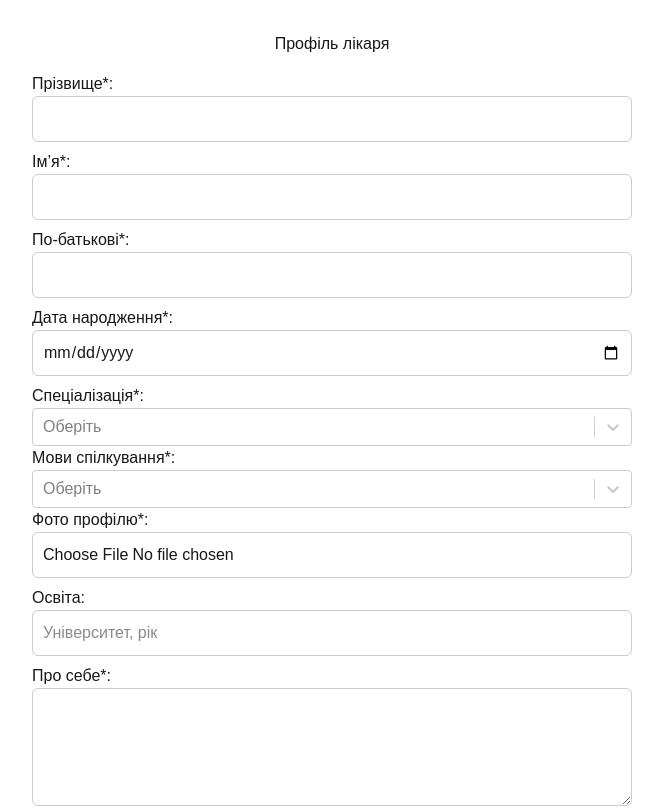
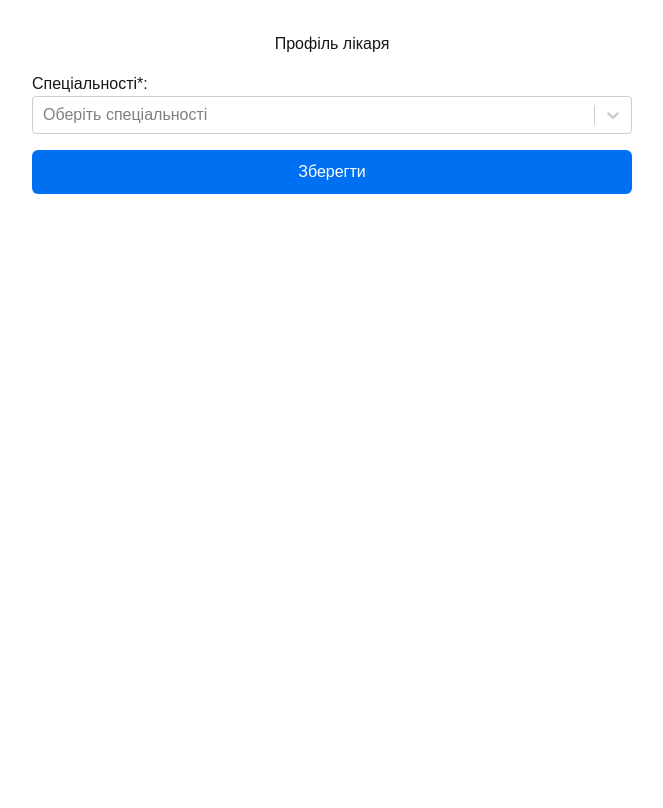
Before and after one commit to Likar24com/likar24, a Next.js app: page /complete-doctor in a window 1280 px wide. Shown: the top 808 px of the page, without its empty margins (308-971 px from the left). Built offline with nearby package versions, Linux system fonts and the light colour scheme.

Commit message:
style: уніфіковано всі форми (auth, index, reset/update-password, complete-profile)

```diff
--- a/pages/complete-doctor.tsx
+++ b/pages/complete-doctor.tsx
@@ -1,22 +1,24 @@
-import { useEffect, useState } from 'react';
+import React, { useEffect, useState } from 'react';
 import { supabase }      from '../lib/supabase';
 import { useRouter }     from 'next/router';
 import Select            from 'react-select';
 
 export default function CompleteDoctor() {
-  const [userId, setUserId]   = useState<string|null>(null);
-  const [firstName, setFirstName]     = useState('');
-  const [lastName, setLastName]       = useState('');
-  const [middleName, setMiddleName]   = useState('');
-  const [birthDate, setBirthDate]     = useState('');
-  const [specialization, setSpecialization] = useState('');
+  const [userId, setUserId]       = useState<string|null>(null);
+  const [firstName, setFirstName] = useState('');
+  const [lastName, setLastName]   = useState('');
+  const [middleName, setMiddleName] = useState('');
+  const [birthDate, setBirthDate] = useState('');
+
+  // тепер масив
+  const [specializations, setSpecializations] = useState<any[]>([]);
   const [languagesSpoken, setLanguagesSpoken] = useState<any[]>([]);
-  const [photo, setPhoto] = useState<File|null>(null);
+  const [photo, setPhoto]       = useState<File|null>(null);
   const [education, setEducation] = useState('');
   const [about, setAbout]         = useState('');
-  const [diplomaFiles, setDiplomaFiles] = useState<File[]>([]);
-  const [diplomaPreviews, setDiplomaPreviews] = useState<string[]>([]);
-  const [errors, setErrors] = useState<{[k:string]:string}>({});
+  const [diplomaFiles, setDiplomaFiles]           = useState<File[]>([]);
+  const [diplomaPreviews, setDiplomaPreviews]     = useState<string[]>([]);
+  const [errors, setErrors]       = useState<{[k:string]:string}>({});
 
   const router = useRouter();
 
@@ -25,56 +27,51 @@ export default function CompleteDoctor() {
     'Офтальмолог','Хірург','Гінеколог','Стоматолог','Психотерапевт'
   ].map(v=>({value:v,label:v}));
 
-  const languageOptions = [
-    'Українська','English','Русский','Polski','Deutsch',
-    'Français','Español','Italiano','中文','العربية','Türkçe','Português','தமிழ்','हिन्दी'
-  ].map(v=>({value:v,label:v}));
-
+  // інші опції залишаємо...
   const inputStyle = { width:'100%',padding:10,fontSize:'1rem',border:'1px solid #ccc',borderRadius:6,marginBottom:8 };
   const buttonStyle = { width:'100%',padding:10,fontSize:'1rem',backgroundColor:'#0070f3',color:'#fff',border:'none',borderRadius:6,cursor:'pointer',marginTop:16 };
 
   useEffect(() => {
-    (async()=> {
+    (async()=>{
       const { data:{ user } } = await supabase.auth.getUser();
       if (!user?.id) return;
       setUserId(user.id);
     })();
   }, []);
 
-  // Прев’ю дипломів
-  const handleDiplomas = (e:React.ChangeEvent<HTMLInputElement>)=>{
+  const handleDiplomas = (e:React.ChangeEvent<HTMLInputElement>) => {
     const files = Array.from(e.target.files||[]);
     setDiplomaFiles(files);
     setDiplomaPreviews(files.map(f=>URL.createObjectURL(f)));
   };
 
-  const handleSubmit = async(e:React.FormEvent)=>{
+  const handleSubmit = async(e:React.FormEvent) => {
     e.preventDefault();
     const errs:{[k:string]:string} = {};
-    if (!firstName) errs.firstName='Ім’я обов’язкове';
-    if (!lastName)  errs.lastName='Прізвище обов’язкове';
-    if (!middleName) errs.middleName='По-батькові обов’язкове';
-    if (!birthDate) errs.birthDate='Дата народження обов’язкова';
-    if (!specialization) errs.specialization='Спеціалізація обов’язкова';
-    if (!languagesSpoken.length) errs.languagesSpoken='Оберіть мови';
-    if (!photo) errs.photo='Додайте фото профілю';
-    if (!about) errs.about='Розкажіть про себе';
-    if (!diplomaFiles.length) errs.diplomaFiles='Завантажте дипломи';
+    if (!firstName)    errs.firstName    = 'Ім’я обов’язкове';
+    if (!lastName)     errs.lastName     = 'Прізвище обов’язкове';
+    if (!middleName)   errs.middleName   = 'По-батькові обов’язкове';
+    if (!birthDate)    errs.birthDate    = 'Дата народження обов’язкова';
+    if (specializations.length === 0) errs.specializations = 'Оберіть хоча б одну спеціальність';
+    if (languagesSpoken.length  === 0) errs.languagesSpoken = 'Оберіть мови спілкування';
+    if (!photo)        errs.photo       = 'Додайте фото профілю';
+    if (!about)        errs.about       = 'Розкажіть про себе';
+    if (diplomaFiles.length === 0) errs.diplomaFiles = 'Завантажте фото дипломів';
     setErrors(errs);
     if (Object.keys(errs).length) return;
 
-    const updates:any = {
+    const updates: any = {
       first_name: firstName,
       last_name,
       middle_name: middleName,
       birth_date: birthDate,
-      specialization,
+      // зберігаємо масив рядків
+      specialization: specializations.map(s=>s.value),
       languages_spoken: languagesSpoken.map(l=>l.value),
       education,
       about
     };
 
-    // фото профілю
     if (photo) {
       const ext = photo.name.split('.').pop();
       const key = `avatars/${userId}.${ext}`;
@@ -82,7 +79,7 @@ export default function CompleteDoctor() {
       updates.photo = data?.path;
     }
 
-    // дипломи
+    if (diplomaFiles.length) {
       const paths:string[] = [];
       for (const file of diplomaFiles) {
         const ext = file.name.split('.').pop();
@@ -91,6 +88,7 @@ export default function CompleteDoctor() {
         data?.path && paths.push(data.path);
       }
       updates.diploma_photos = paths;
+    }
 
     await supabase.from('users').update(updates).eq('id', userId);
     router.push('/cabinet');
@@ -100,63 +98,19 @@ export default function CompleteDoctor() {
     <main style={{ maxWidth:600,margin:'2rem auto',fontFamily:'Arial, sans-serif' }}>
       <h1 style={{ textAlign:'center',marginBottom:16 }}>Профіль лікаря</h1>
       <form onSubmit={handleSubmit} noValidate>
-        <label>Прізвище*:</label>
-        <input type="text" value={lastName} onChange={e=>setLastName(e.target.value)} style={inputStyle}/>
-        {errors.lastName && <p style={{color:'red'}}>{errors.lastName}</p>}
+        {/* інші поля... */}
 
-        <label>Ім’я*:</label>
-        <input type="text" value={firstName} onChange={e=>setFirstName(e.target.value)} style={inputStyle}/>
-        {errors.firstName && <p style={{color:'red'}}>{errors.firstName}</p>}
+        <label>Спеціальності*:</label>
+        <Select
+          isMulti
+          options={specializationOptions}
+          value={specializations}
+          onChange={o=>setSpecializations(o as any[])}
+          placeholder="Оберіть спеціальності"
+        />
+        {errors.specializations && <p style={{color:'red'}}>{errors.specializations}</p>}
 
-        <label>По-батькові*:</label>
-        <input type="text" value={middleName} onChange={e=>setMiddleName(e.target.value)} style={inputStyle}/>
-        {errors.middleName && <p style={{color:'red'}}>{errors.middleName}</p>}
-
-        <label>Дата народження*:</label>
-        <input type="date" value={birthDate} onChange={e=>setBirthDate(e.target.value)} style={inputStyle}/>
-        {errors.birthDate && <p style={{color:'red'}}>{errors.birthDate}</p>}
-
-        <label>Спеціалізація*:</label>
-        <Select options={specializationOptions}
-                value={specializationOptions.find(o=>o.value===specialization)}
-                onChange={o=>setSpecialization(o?.value||'')}
-                placeholder="Оберіть"/>
-        {errors.specialization && <p style={{color:'red'}}>{errors.specialization}</p>}
-
-        <label>Мови спілкування*:</label>
-        <Select isMulti options={languageOptions}
-                value={languagesSpoken}
-                onChange={o=>setLanguagesSpoken(o as any[])}
-                placeholder="Оберіть"/>
-        {errors.languagesSpoken && <p style={{color:'red'}}>{errors.languagesSpoken}</p>}
-
-        <label>Фото профілю*:</label>
-        <input type="file" accept="image/*" onChange={e=>setPhoto(e.target.files?.[0]||null)} style={inputStyle}/>
-        {errors.photo && <p style={{color:'red'}}>{errors.photo}</p>}
-
-        <label>Освіта:</label>
-        <input type="text" value={education} onChange={e=>setEducation(e.target.value)} placeholder="Університет, рік" style={inputStyle}/>
-
-        <label>Про себе*:</label>
-        <textarea value={about} onChange={e=>setAbout(e.target.value)} rows={4} style={{...inputStyle,resize:'vertical'}}/>
-        {errors.about && <p style={{color:'red'}}>{errors.about}</p>}
-
-        <label>Фото дипломів*:</label>
-        <input type="file" multiple accept="image/*" onChange={handleDiplomas} style={inputStyle}/>
-        {errors.diplomaFiles && <p style={{color:'red'}}>{errors.diplomaFiles}</p>}
-
-        <div style={{ display:'flex', gap:8, flexWrap:'wrap', marginTop:8 }}>
-          {diplomaPreviews.map((src,i)=>(
-            <div key={i} style={{ position:'relative' }}>
-              <img src={src} style={{ width:150,borderRadius:4 }}/>
-              <div style={{
-                position:'absolute',top:'50%',left:'50%',
-                transform:'translate(-50%,-50%) rotate(-30deg)',
-                color:'rgba(255,255,255,0.5)',fontSize:24,fontWeight:'bold',pointerEvents:'none'
-              }}>Likar24</div>
-            </div>
-          ))}
-        </div>
+        {/* інші поля... */}
 
         <button type="submit" style={buttonStyle}>Зберегти</button>
       </form>
```
Lines whose indentation alone changed are shown as unchanged.
